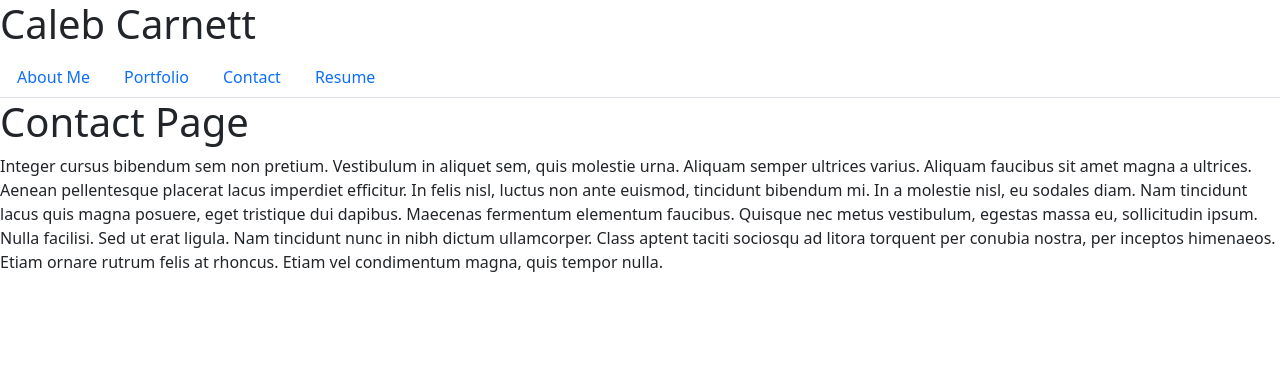
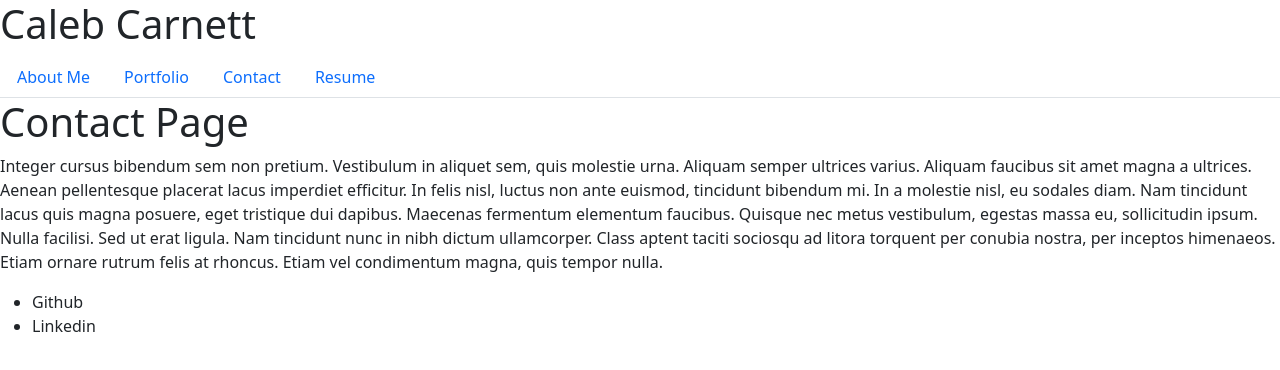
Before and after one commit to calebcarnett/My-Portfolio, a React (Create React App) app in the folder myportfolio/: page / in a window 1280 px wide. Shown: the top 370 px of the page. Built offline with nearby package versions, Linux system fonts and the light colour scheme.

Commit message:
added footer.js and imported the file in app.js to display on application

```diff
--- a/myportfolio/src/App.js
+++ b/myportfolio/src/App.js
@@ -1,6 +1,14 @@
 import React from "react";
+import Footer from "./components/Footer";
 import PortfolioContainer from "./components/PortfolioContainer";
 
-const App = () => <PortfolioContainer />;
+function App() {
+  return (
+    <div>
+      <PortfolioContainer />
+      <Footer />
+    </div>
+  );
+}
 
 export default App;
--- /dev/null
+++ b/myportfolio/src/components/Footer.js
@@ -0,0 +1,14 @@
+import React from "react";
+
+export default function Footer() {
+  return (
+    <div>
+      <footer>
+        <ul>
+          <li>Github</li>
+          <li>Linkedin</li>
+        </ul>
+      </footer>
+    </div>
+  );
+}
```
